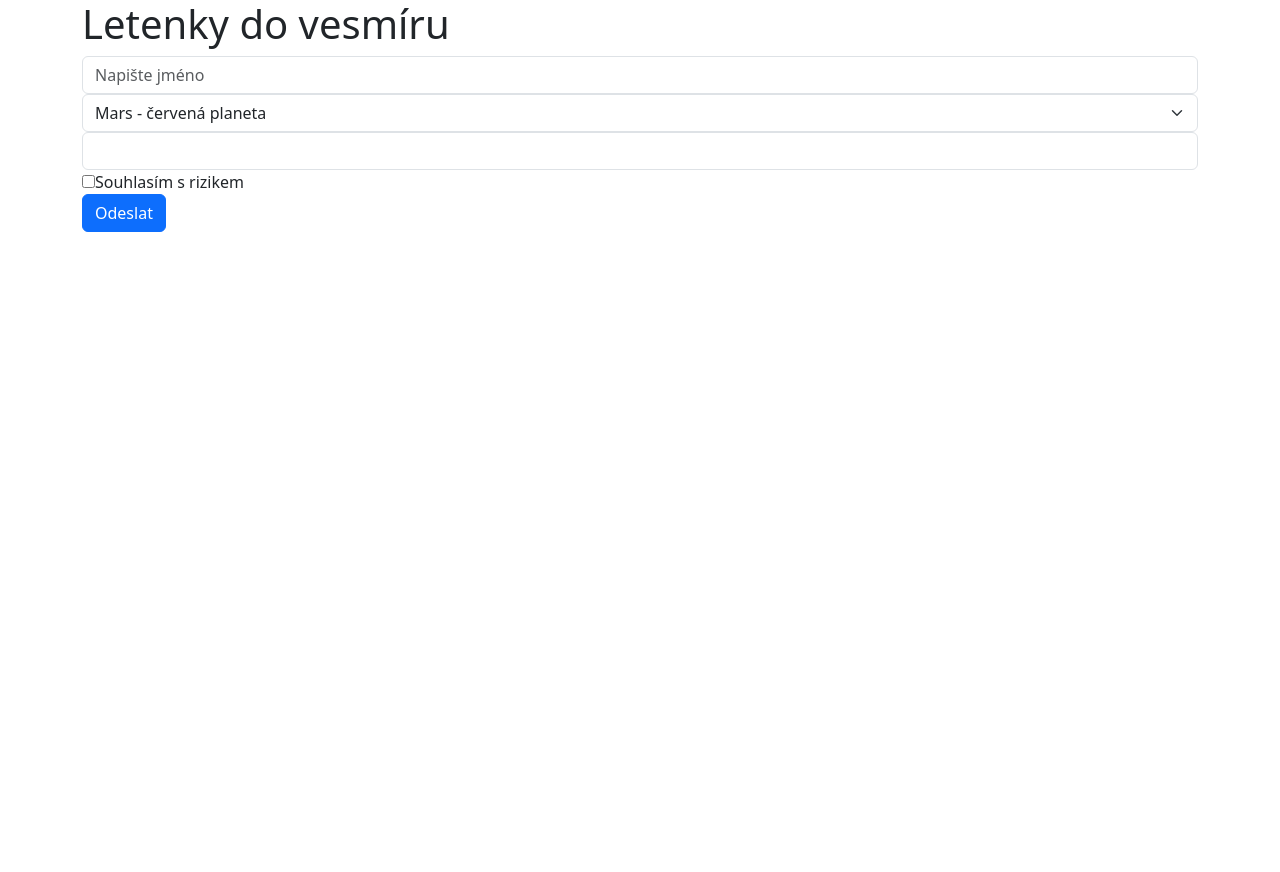
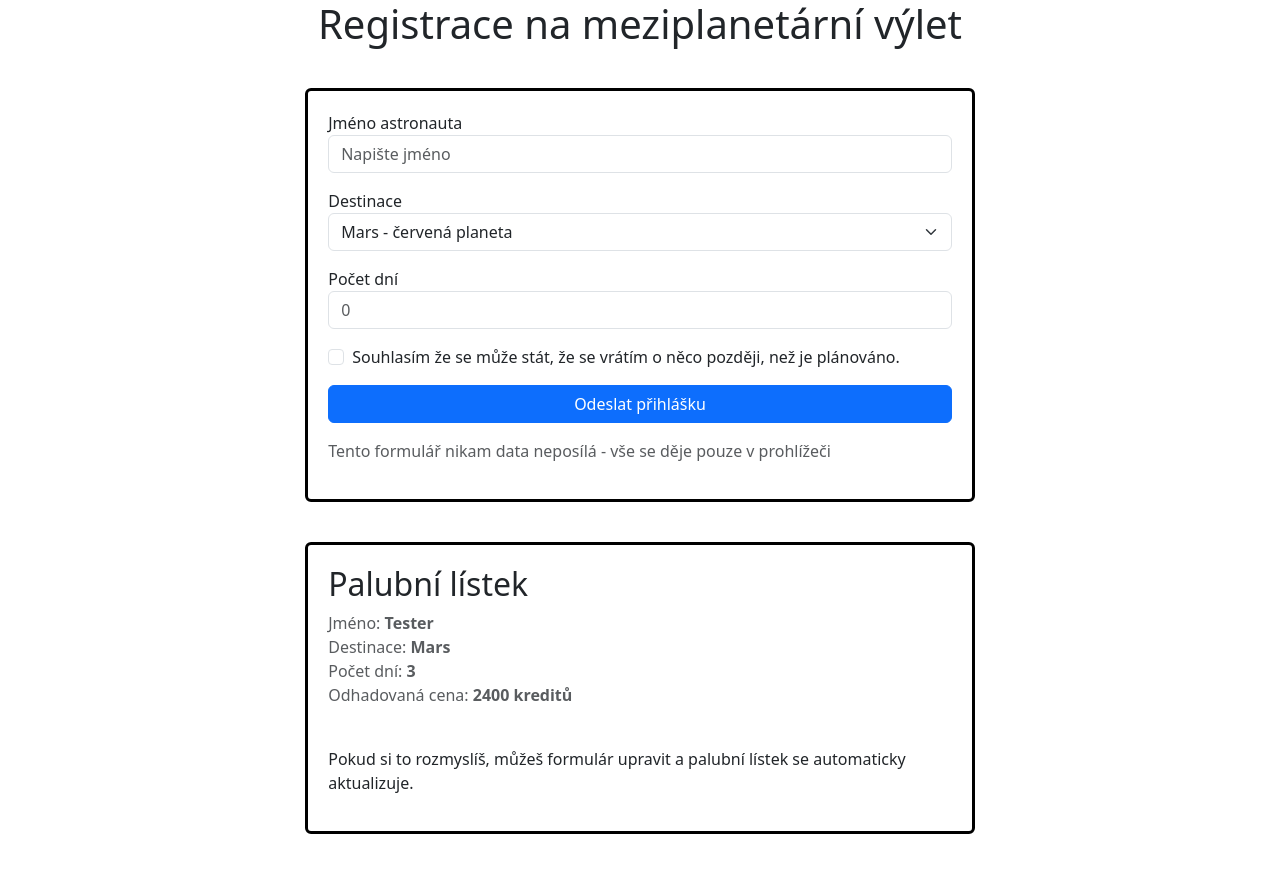
Before and after one commit to gyarab/2025_wt_havlicek, a plain HTML site: page vuejs/index.html in a window 1280 px wide. Before the commit the page ends 800 px from the top, so only its background shows below. Drawn offline with nearby package versions, Linux system fonts and the light colour scheme.

Commit message:
Aktualizace vue.js

```diff
--- a/vuejs/index.html
+++ b/vuejs/index.html
@@ -3,37 +3,74 @@
 <head>
     <meta charset="UTF-8">
     <meta name="viewport" content="width=device-width, initial-scale=1.0">
-    <title>VueJS DEMO</title>
+    <title>Meziplanetární výlet</title>
+    <link rel="icon" href="./favicon.ico" type="image/x-icon">
     <link href="https://cdn.jsdelivr.net/npm/bootstrap@5.3.8/dist/css/bootstrap.min.css"
-    rel="stylesheet" integrity="sha384-sRIl4kxILFvY47J16cr9ZwB07vP4J8+LH7qKQnuqkuIAvNWLzeN8tE5YBujZqJLB" crossorigin="anonymous">
+    rel="stylesheet" integrity="sha384-sRIl4kxILFvY47J16cr9ZwB07vP4J8+LH7qKQnuqkuIAvNWLzeN8tE5YBujZqJLB"
+    crossorigin="anonymous">
+
+
+    <style>
+        .box {
+            border: 3px solid #000;
+            border-radius: 6px;
+            padding: 20px;
+            width: 60%;
+            margin: 40px auto;
+            background: #ffffff;
+        }
+
+        h1 {
+            text-align: center;
+        }
+
+
+    </style>
 </head>
 <body>
-    <div class="container">
-        <h1>Letenky do vesmíru</h1>
+    <div class="container" style="padding-bottom: 600px;">
+        <h1 class="h1">Registrace na meziplanetární výlet</h1>
 
         <div id="app">
-            <form>
-                <div>
+            <form class="box">
+                <div class="mb-3">
+                    <label>Jméno astronauta</label>
                     <input class="form-control" type="text" name="name" placeholder="Napište jméno">
                 </div>
-                <div>
+
+                <div class="mb-3">
+                    <label>Destinace</label>
                     <select name="planet" class="form-select">
                         <option value="Mars">Mars - červená planeta</option>
                         <option value="Venus">Venuše - kráska planet</option>
                     </select>
                 </div>
-                <div>
-                    <input type="number" name="days" id="days" class="form-control">
-                </div>
-                <div>
-                    <input type="checkbox" id="terms">
-                    <label for="terms" class="form-check-label">Souhlasím s rizikem</label>
-                </div>
-                <div>
-                    <button class="btn btn-primary" >Odeslat</button>
+
+                <div class="mb-3">
+                    <label>Počet dní</label>
+                    <input type="number" name="days" class="form-control" placeholder="0">
                 </div>
 
+                <div class="mb-3 form-check">
+                    <input type="checkbox" id="terms" class="form-check-input">
+                    <label for="terms" class="form-check-label">Souhlasím že se může stát, že se vrátím o něco později, než je plánováno.</label>
+                </div>
+
+                <button class="btn btn-primary w-100">Odeslat přihlášku</button>
+
+                <p class="mt-3 text-muted">Tento formulář nikam data neposílá - vše se děje pouze v prohlížeči</p>
             </form>
+        </div>
+
+        <div class="box">
+        <h2>Palubní lístek</h2>
+        <p class="text-muted">Jméno: <strong>Tester</strong><br>
+            Destinace: <strong>Mars</strong><br>
+            Počet dní: <strong>3</strong><br>
+            Odhadovaná cena: <strong>2400 kreditů</strong></p>
+        <br>
+        <p>Pokud si to rozmyslíš, můžeš formulár upravit a palubní lístek se automaticky aktualizuje.</p>
+
         </div>
 
     </div>
```
Also changed, not shown: vuejs/favicon.ico (added). Lines whose indentation alone changed are shown as unchanged.
